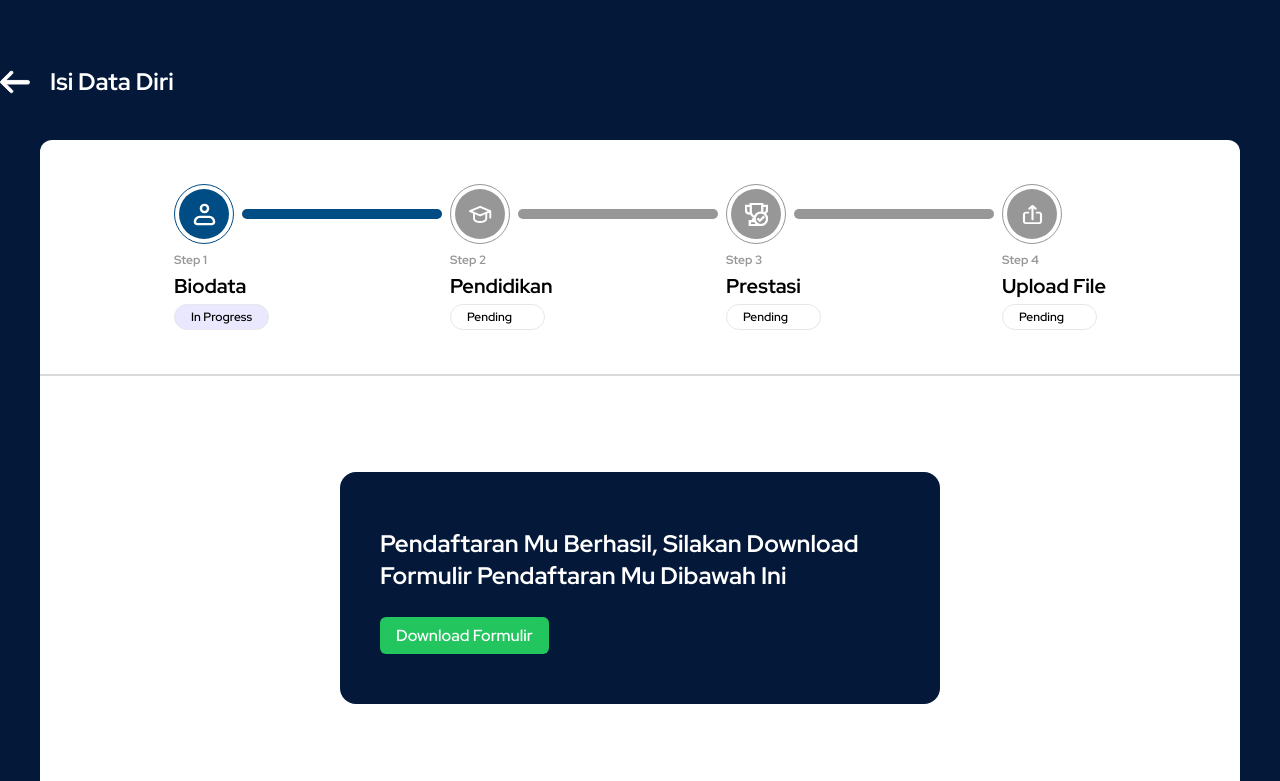
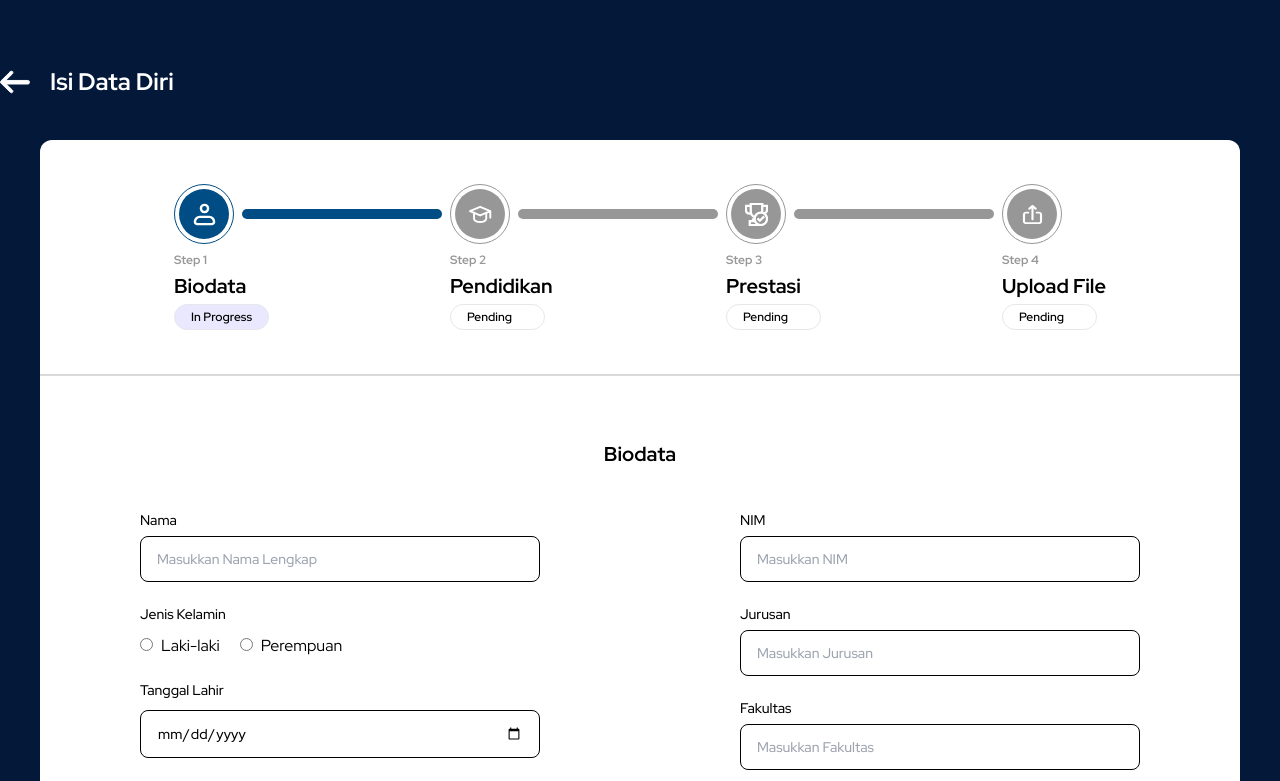
Before and after one commit to KevinNaserwan/Bujang-Gadis-CMS, a Next.js app: page /biodata in a window 1280 px wide. Shown: the top 781 px of the page. Built offline with nearby package versions, Linux system fonts and the light colour scheme.

Commit message:
Feat: make ui for download pdf

```diff
--- a/src/app/biodata/page.tsx
+++ b/src/app/biodata/page.tsx
@@ -104,7 +104,7 @@ export default function Biodata() {
               {" "}
               {`${
                 steps.upload === "completed"
-                  ? "Finish"
+                  ? "Completed"
                   : steps.prestasi === "completed"
                   ? "Step 4"
                   : steps.pendidikan === "completed"
@@ -270,8 +270,7 @@ export default function Biodata() {
             </div>
             <div className="w-full h-[2px] lg:block hidden bg-[#D9D9D9]"></div>
             {steps.dataDiri === "inProgress" ? (
-              // <FormBiodata />
-              <FormDownload />
+              <FormBiodata />
             ) : steps.pendidikan === "inProgress" ? (
               <FormPendidikan />
             ) : steps.prestasi === "inProgress" ? (
```
